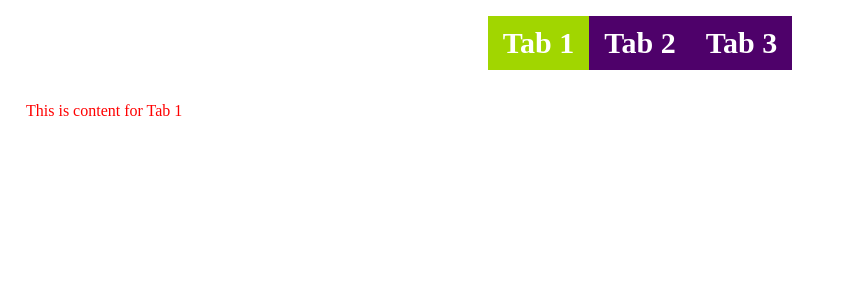
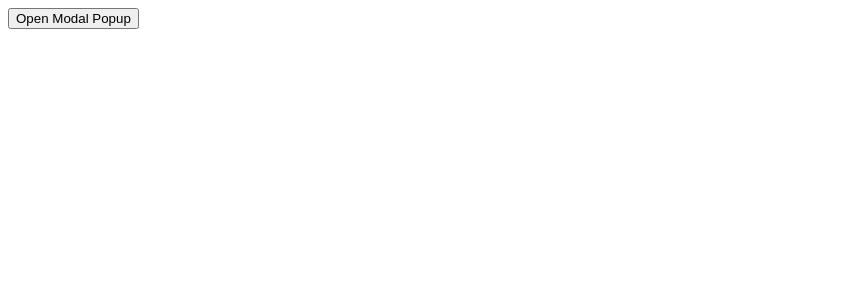
Before and after one commit to LaurenCummings/react-samples, a React (Vite) app: page / in a window 1280 px wide. Shown: the top 300 px of the page, without its empty margins (0-847 px from the left). Built offline with nearby package versions, Linux system fonts and the light colour scheme.

Commit message:
Added toggle button for modal and added state

```diff
--- a/src/App.jsx
+++ b/src/App.jsx
@@ -10,12 +10,13 @@ import QRCodeGenerator from './components/QRCodeGenerator.jsx';
 import LightDarkMode from './components/LightDarkMode.jsx';
 import ScrollIndicator from './components/ScrollIndicator.jsx';
 import TabTest from './components/TabTest.jsx';
+import ModalTest from './components/ModalTest.jsx';
 
 function App() {
 
   return (
     <div>
-      <TabTest />
+      <ModalTest />
     </div>
   )
 }
--- a/src/components/Modal.jsx
+++ b/src/components/Modal.jsx
@@ -1,7 +1,7 @@
 function Modal() {
     return (
         <div>
-
+            Modal
         </div>
     )
 }
--- a/src/components/ModalTest.jsx
+++ b/src/components/ModalTest.jsx
@@ -1,7 +1,19 @@
+import { useState } from 'react';
+import Modal from './Modal';
+
 function ModalTest() {
+    const [showModalPopup, setShowModalPopup] = useState(false);
+
+    function handleToggleModalPopup() {
+        setShowModalPopup(!showModalPopup);
+    }
+
     return (
         <div>
-
+            <button onClick={handleToggleModalPopup}>Open Modal Popup</button>
+            {
+                showModalPopup && <Modal />
+            }
         </div>
     )
 }
```
